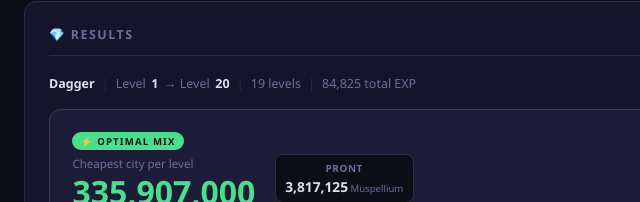
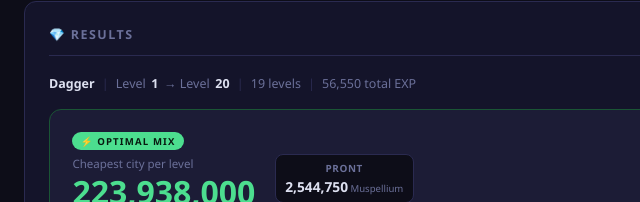
Before and after one commit to fahhadalsubaie/rox-tools, a plain HTML site: page index.html in a window 1280 px wide. Shown: the part 750-952 px from the top of the page, 0-640 px from the left. Drawn offline with Linux system fonts and the light colour scheme.

Commit message:
Fix double-scaling: ENCHANT_RATIOS apply to ATT cost only, not EXP
EXP (number of attempts) is identical for all equipment types — the
spreadsheet LVL_EXP values are correct as-is. ENCHANT_RATIOS only
belong in the per-attempt material cost (ATT table).

Applying EXP_SCALE on top of already-ratio-scaled ATT was causing a
ratio^2 error (e.g. 2H showed 9x Off Hand cost instead of 3x).

Removed getEffectiveEXP and EXP_SCALE usage from getMat, totalEXP,
and the per-level EXP column. EXP_SCALE kept for reference only.

Verified: 2H lv11->12 Pront = 1550 * 90 = 139,500 Muspellium
          = 12,276,000 crystals (matches spreadsheet * 3).

```diff
--- a/index.html
+++ b/index.html
@@ -351,18 +351,12 @@ function toggleTheme() { applyLight(!document.body.classList.contains('light'));
 
 // ── Calculation ───────────────────────────────────────────────────────────────
 
-// Effective EXP for an equipment type — LVL_EXP values are the Off Hand/Armor/Accessory
-// baseline; weapon types scale UP by EXP_SCALE (Off Hand=×1, Dagger=×1.5, 1H=×2, 2H=×3).
-function getEffectiveEXP(eq, reqExp) {
-  return reqExp * EXP_SCALE[eq];
-}
-
-// Materials needed to gain effectiveEXP at a given city.
-// Combined effect: effectiveEXP (ratio) × attCost (ratio) = ratio² vs 2H baseline.
+// Materials needed to reach reqExp at a given city.
+// All equipment types need the same number of attempts (= reqExp).
+// The ENCHANT_RATIOS are already encoded in ATT (per-attempt cost only).
 function getMat(city, eq, reqExp) {
-  const effectiveExp = getEffectiveEXP(eq, reqExp);
   const attCost = city === 'Pront' ? ATT.pront[eq] : ATT.other[eq];
-  return effectiveExp * attCost / TIER_EXP[city];
+  return reqExp * attCost / TIER_EXP[city];
 }
 
 // Price per unit of material (Muspellium or stone)
@@ -519,8 +513,7 @@ function calculate() {
 
   const levels = [];
   for (let l = from+1; l <= to; l++) levels.push(l);
-  // totalEXP is scaled for the selected equipment type (2H is the baseline)
-  const totalEXP = levels.reduce((s,l) => s + getEffectiveEXP(equip, LVL_EXP[l]), 0);
+  const totalEXP = levels.reduce((s,l) => s + LVL_EXP[l], 0);
 
   // Per-city totals
   const totals = {};
@@ -590,9 +583,8 @@ function calculate() {
   </tr></thead><tbody>`;
 
   levels.forEach((lvl, i) => {
-    const exp = LVL_EXP[lvl];                          // 2H baseline EXP
-    const effExp = getEffectiveEXP(equip, exp);        // scaled for selected equipment
-    tbl += `<tr><td>${lvl-1} → ${lvl}</td><td>${Number.isInteger(effExp) ? effExp.toLocaleString() : effExp.toLocaleString(undefined,{maximumFractionDigits:2})}</td>`;
+    const exp = LVL_EXP[lvl];
+    tbl += `<tr><td>${lvl-1} → ${lvl}</td><td>${exp.toLocaleString()}</td>`;
     if (isCrystal) {
       const m = mix.perLvl[i];
       tbl += m?.cost!=null
```
